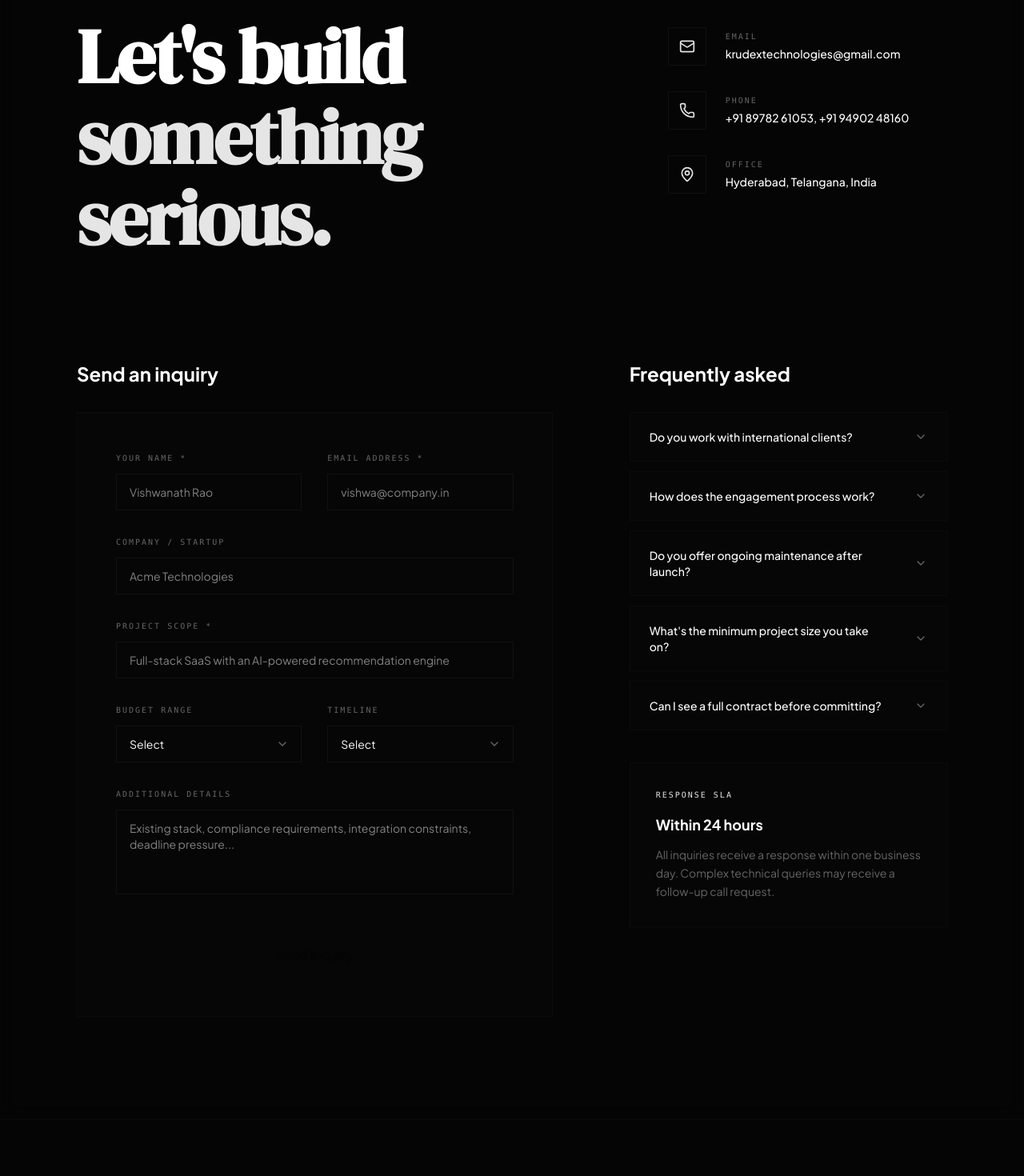
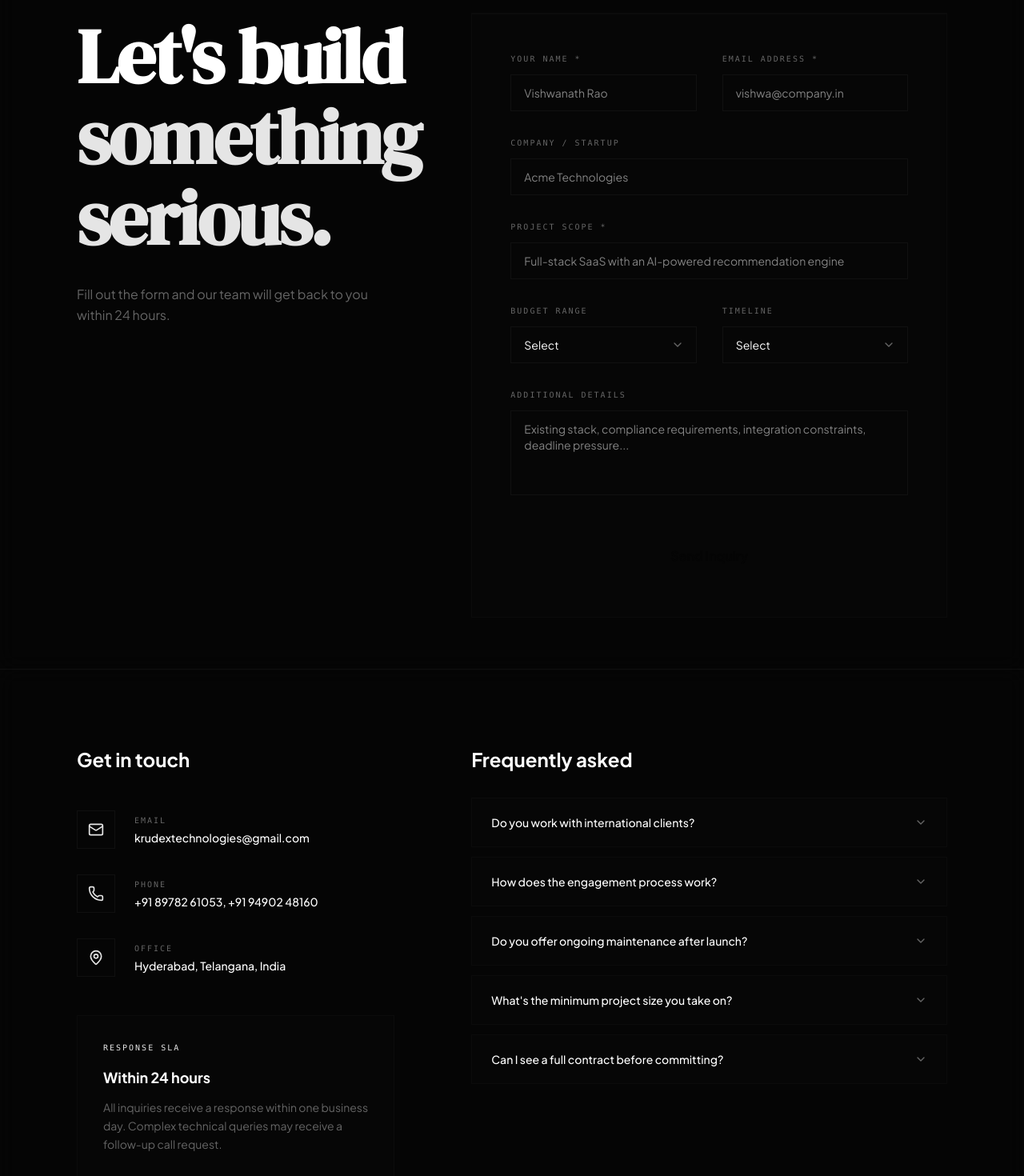
Before and after one commit to mdeocder24/Krudex-Tech, a Next.js app: page /contact in a window 1280 px wide. Shown: the part 240-1710 px from the top of the page at 80% size. Built offline with nearby package versions, Linux system fonts and the light colour scheme.

Commit message:
feat: implement contact page with inquiry form and FAQ section

```diff
--- a/src/app/contact/page.tsx
+++ b/src/app/contact/page.tsx
@@ -40,15 +40,15 @@ export default function ContactPage() {
     <main className="min-h-screen bg-transparent selection:bg-krudex-blue selection:text-krudex-black flex flex-col">
       <Navbar />
 
-      <section className="px-8 md:px-16 lg:px-24 pt-48 pb-32 bg-krudex-black/40 backdrop-blur-md relative z-10">
+      <section className="px-8 md:px-16 lg:px-24 pt-48 pb-16 bg-krudex-black/40 backdrop-blur-md relative z-10">
         <div className="max-w-7xl mx-auto">
-          {/* Header Row */}
-          <div className="grid grid-cols-1 lg:grid-cols-12 gap-16 lg:gap-24 items-center mb-32">
+          {/* Header + Form Row */}
+          <div className="grid grid-cols-1 lg:grid-cols-12 gap-16 lg:gap-24 items-start">
             <motion.div
               initial={{ opacity: 0, x: -20 }}
               animate={{ opacity: 1, x: 0 }}
               transition={{ duration: 0.6 }}
-              className="lg:col-span-7 flex flex-col items-start"
+              className="lg:col-span-5 flex flex-col items-start"
             >
               <div className="inline-flex items-center gap-2 border border-krudex-border px-3 py-1.5 mb-10">
                 <div className="w-1.5 h-1.5 rounded-full bg-krudex-blue"></div>
@@ -56,63 +56,21 @@ export default function ContactPage() {
                   CONTACT
                 </span>
               </div>
-              <h1 className="font-serif text-5xl md:text-7xl lg:text-8xl font-bold leading-[1.05] tracking-tight">
+              <h1 className="font-serif text-5xl md:text-7xl lg:text-8xl font-bold leading-[1.05] tracking-tight mb-8">
                 <span className="text-white">Let&apos;s build</span><br />
                 <span className="text-krudex-blue">something</span><br />
                 <span className="text-krudex-blue">serious.</span>
               </h1>
+              <p className="text-krudex-muted text-base leading-relaxed max-w-md">
+                Fill out the form and our team will get back to you within 24 hours.
+              </p>
             </motion.div>
 
+            {/* Form */}
             <motion.div
               initial={{ opacity: 0, x: 20 }}
               animate={{ opacity: 1, x: 0 }}
               transition={{ duration: 0.6, delay: 0.2 }}
-              className="lg:col-span-5 flex flex-col gap-8 lg:pl-12"
-            >
-              {/* Contact Item 1 */}
-              <div className="flex items-center gap-6">
-                <div className="w-12 h-12 border border-krudex-border/50 flex items-center justify-center flex-shrink-0">
-                  <Mail className="w-5 h-5 text-krudex-blue" />
-                </div>
-                <div className="flex flex-col">
-                  <span className="text-[10px] uppercase tracking-[0.2em] text-krudex-muted font-mono mb-1">EMAIL</span>
-                  <a href="mailto:krudextechnologies@gmail.com" className="text-white font-medium text-sm hover:text-krudex-blue transition-colors">krudextechnologies@gmail.com</a>
-                </div>
-              </div>
-
-              {/* Contact Item 2 */}
-              <div className="flex items-center gap-6">
-                <div className="w-12 h-12 border border-krudex-border/50 flex items-center justify-center flex-shrink-0">
-                  <Phone className="w-5 h-5 text-krudex-blue" />
-                </div>
-                <div className="flex flex-col">
-                  <span className="text-[10px] uppercase tracking-[0.2em] text-krudex-muted font-mono mb-1">PHONE</span>
-                  <a href="tel:+918978261053" className="text-white font-medium text-sm hover:text-krudex-blue transition-colors">+91 89782 61053, +91 94902 48160</a>
-                </div>
-              </div>
-
-              {/* Contact Item 3 */}
-              <div className="flex items-center gap-6">
-                <div className="w-12 h-12 border border-krudex-border/50 flex items-center justify-center flex-shrink-0">
-                  <MapPin className="w-5 h-5 text-krudex-blue" />
-                </div>
-                <div className="flex flex-col">
-                  <span className="text-[10px] uppercase tracking-[0.2em] text-krudex-muted font-mono mb-1">OFFICE</span>
-                  <span className="text-white font-medium text-sm">Hyderabad, Telangana, India</span>
-                </div>
-              </div>
-            </motion.div>
-          </div>
-
-          {/* Form and FAQ Row */}
-          <div className="grid grid-cols-1 lg:grid-cols-12 gap-16 lg:gap-24">
-
-            {/* Left: Form */}
-            <motion.div
-              initial={{ opacity: 0, y: 20 }}
-              whileInView={{ opacity: 1, y: 0 }}
-              viewport={{ once: true, margin: "-100px" }}
-              transition={{ duration: 0.6 }}
               className="lg:col-span-7 flex flex-col"
             >
               <h2 className="text-white text-2xl font-bold mb-8">Send an inquiry</h2>
@@ -202,17 +160,80 @@ export default function ContactPage() {
                 </form>
               </div>
             </motion.div>
+          </div>
+        </div>
+      </section>
 
-            {/* Right: FAQ & SLA */}
+      {/* Contact Info + FAQ Section */}
+      <section className="px-8 md:px-16 lg:px-24 py-24 bg-krudex-black/40 backdrop-blur-md border-t border-krudex-border/50 relative z-10">
+        <div className="max-w-7xl mx-auto">
+          <div className="grid grid-cols-1 lg:grid-cols-12 gap-16 lg:gap-24">
+
+            {/* Left: Contact Details */}
+            <motion.div
+              initial={{ opacity: 0, y: 20 }}
+              whileInView={{ opacity: 1, y: 0 }}
+              viewport={{ once: true, margin: "-100px" }}
+              transition={{ duration: 0.6 }}
+              className="lg:col-span-5 flex flex-col gap-8"
+            >
+              <h2 className="text-white text-2xl font-bold mb-4">Get in touch</h2>
+
+              {/* Email */}
+              <div className="flex items-center gap-6">
+                <div className="w-12 h-12 border border-krudex-border/50 flex items-center justify-center flex-shrink-0">
+                  <Mail className="w-5 h-5 text-krudex-blue" />
+                </div>
+                <div className="flex flex-col">
+                  <span className="text-[10px] uppercase tracking-[0.2em] text-krudex-muted font-mono mb-1">EMAIL</span>
+                  <a href="mailto:krudextechnologies@gmail.com" className="text-white font-medium text-sm hover:text-krudex-blue transition-colors">krudextechnologies@gmail.com</a>
+                </div>
+              </div>
+
+              {/* Phone */}
+              <div className="flex items-center gap-6">
+                <div className="w-12 h-12 border border-krudex-border/50 flex items-center justify-center flex-shrink-0">
+                  <Phone className="w-5 h-5 text-krudex-blue" />
+                </div>
+                <div className="flex flex-col">
+                  <span className="text-[10px] uppercase tracking-[0.2em] text-krudex-muted font-mono mb-1">PHONE</span>
+                  <a href="tel:+918978261053" className="text-white font-medium text-sm hover:text-krudex-blue transition-colors">+91 89782 61053, +91 94902 48160</a>
+                </div>
+              </div>
+
+              {/* Office */}
+              <div className="flex items-center gap-6">
+                <div className="w-12 h-12 border border-krudex-border/50 flex items-center justify-center flex-shrink-0">
+                  <MapPin className="w-5 h-5 text-krudex-blue" />
+                </div>
+                <div className="flex flex-col">
+                  <span className="text-[10px] uppercase tracking-[0.2em] text-krudex-muted font-mono mb-1">OFFICE</span>
+                  <span className="text-white font-medium text-sm">Hyderabad, Telangana, India</span>
+                </div>
+              </div>
+
+              {/* SLA Block */}
+              <div className="bg-krudex-card/30 border border-krudex-border/30 p-8 mt-4">
+                <div className="text-[10px] uppercase tracking-[0.2em] text-krudex-blue font-mono mb-4">
+                  RESPONSE SLA
+                </div>
+                <h3 className="text-white font-bold text-lg mb-3">Within 24 hours</h3>
+                <p className="text-krudex-muted text-sm leading-relaxed">
+                  All inquiries receive a response within one business day. Complex technical queries may receive a follow-up call request.
+                </p>
+              </div>
+            </motion.div>
+
+            {/* Right: FAQ */}
             <motion.div
               initial={{ opacity: 0, y: 20 }}
               whileInView={{ opacity: 1, y: 0 }}
               viewport={{ once: true, margin: "-100px" }}
               transition={{ duration: 0.6, delay: 0.2 }}
-              className="lg:col-span-5 flex flex-col pt-2 lg:pt-0"
+              className="lg:col-span-7 flex flex-col"
             >
               <h2 className="text-white text-2xl font-bold mb-8">Frequently asked</h2>
-              <div className="flex flex-col gap-3 mb-10">
+              <div className="flex flex-col gap-3">
                 {faqs.map((faq, idx) => (
                   <div key={idx} className="bg-krudex-card/30 border border-krudex-border/30 overflow-hidden transition-colors hover:border-krudex-border/60">
                     <button
@@ -239,17 +260,6 @@ export default function ContactPage() {
                   </div>
                 ))}
               </div>
-
-              {/* SLA Block */}
-              <div className="bg-krudex-card/30 border border-krudex-border/30 p-8">
-                <div className="text-[10px] uppercase tracking-[0.2em] text-krudex-blue font-mono mb-4">
-                  RESPONSE SLA
-                </div>
-                <h3 className="text-white font-bold text-lg mb-3">Within 24 hours</h3>
-                <p className="text-krudex-muted text-sm leading-relaxed">
-                  All inquiries receive a response within one business day. Complex technical queries may receive a follow-up call request.
-                </p>
-              </div>
             </motion.div>
 
           </div>
```
